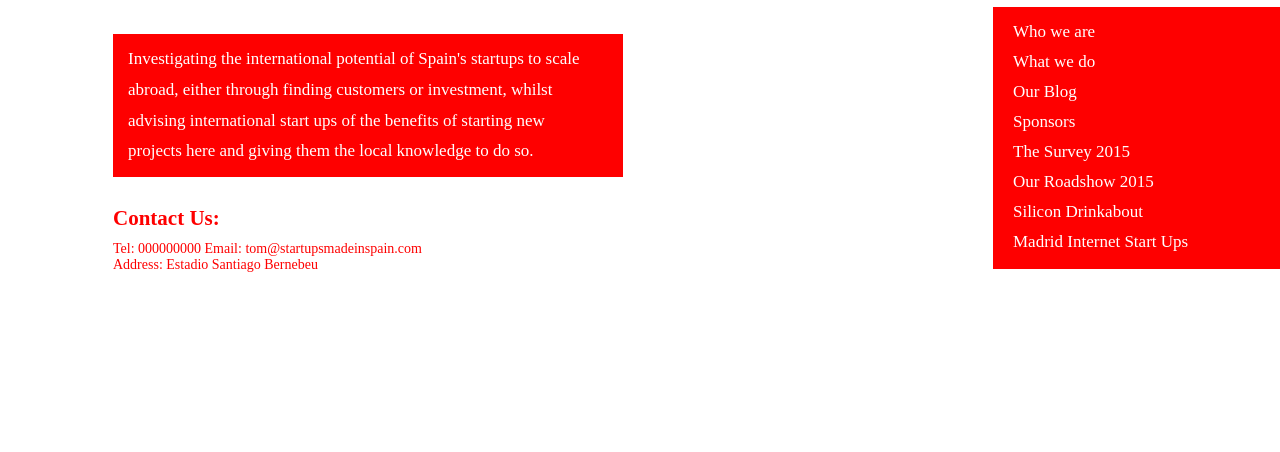
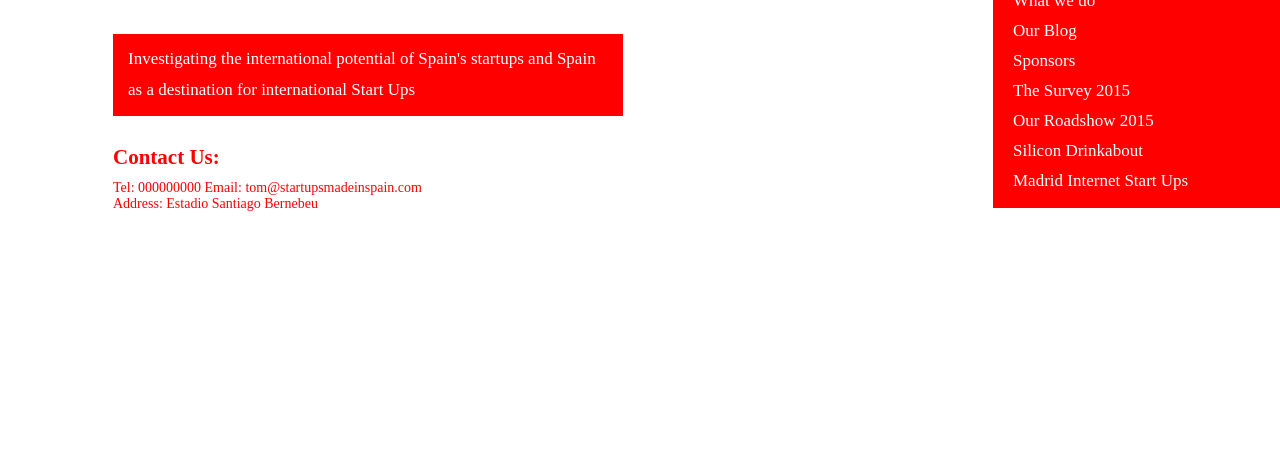
Before and after one commit to TomatoEvans/TomatoEvans.github.io, a plain HTML site: page Unit_3/index.html in a window 1280 px wide. Shown: the part 348-800 px from the top of the page. Drawn offline with Linux system fonts and the light colour scheme.

Commit message:
changes to text

```diff
--- a/Unit_3/index.html
+++ b/Unit_3/index.html
@@ -8,7 +8,7 @@
 	<h1></h1>
 	<img src="images/Red_Logo.png">
 	</img>
-	<p id="blurb"> Investigating the international potential of Spain's startups to scale abroad, either through finding customers or investment, whilst advising international start ups of the benefits of starting new projects here and giving them the local knowledge to do so. </p>
+	<p id="blurb"> Investigating the international potential of Spain's startups and Spain as a destination for international Start Ups </p>
 	<ul>
 		<li> Who we are </li>
 		<li>What we do</li>
```
